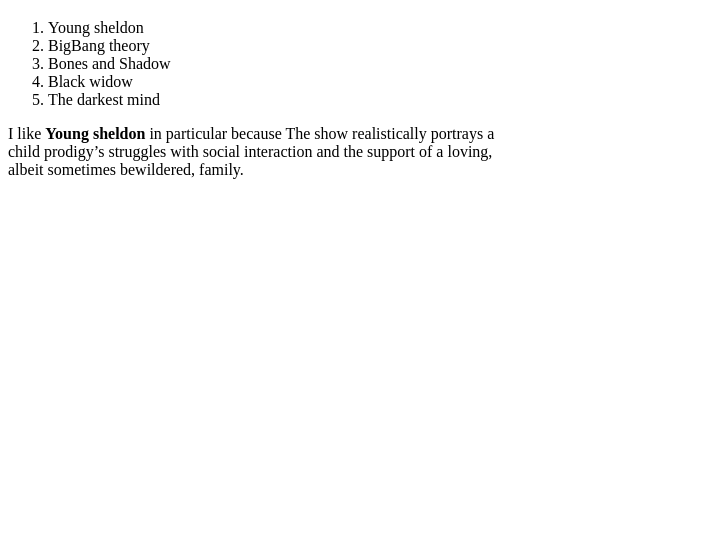
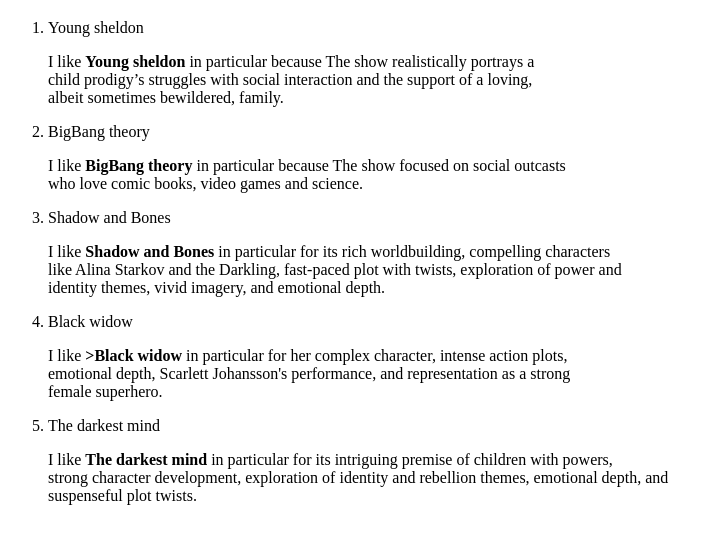
Before and after one commit to DevMeley/Assignment1, a plain HTML site: page index.html in a window 1280 px wide. Shown: the part 231-774 px from the top of the page, without its empty margins (0-723 px from the left). Drawn offline with Linux system fonts and the light colour scheme.

Commit message:
index.html

```diff
--- a/index.html
+++ b/index.html
@@ -19,12 +19,22 @@
     <h1>List of 5 of my favourite Movie</h1>
     <ol>
         <li>Young sheldon</li>
+            <p>I like <b>Young sheldon</b> in particular because The show realistically portrays a <br> child prodigy’s
+                struggles with social interaction and the support of a loving, <br> albeit sometimes bewildered, family.</p>
         <li>BigBang theory</li>
-        <li>Bones and Shadow</li>
+            <p>I like <b>BigBang theory</b> in particular because The show focused on social outcasts <br>
+                who love comic books, video games and science.</p>
+        <li>Shadow and Bones</li>
+            <p>I like <b>Shadow and Bones</b> in particular for its rich worldbuilding, compelling characters <br>
+                like Alina Starkov and the Darkling, fast-paced plot with twists, exploration of
+                power and <br> identity themes, vivid imagery, and emotional depth.</p>
         <li>Black widow</li>
+            <p>I like <b>>Black widow</b> in particular for her complex character, intense action plots, <br>
+                emotional depth, Scarlett Johansson's performance, and representation as a strong <br> female superhero.</p>
         <li>The darkest mind</li>
+            <p>I like <b>The darkest mind</b> in particular for its intriguing premise of children with powers, <br> strong character development,
+                exploration of identity and rebellion themes, emotional depth, and <br> suspenseful plot twists.</p>
+
     </ol>
-    <p>I like <b>Young sheldon</b> in particular because The show realistically portrays a <br> child prodigy’s
-        struggles with social interaction and the support of a loving, <br> albeit sometimes bewildered, family.</p>
 </body>
 </html>
```
